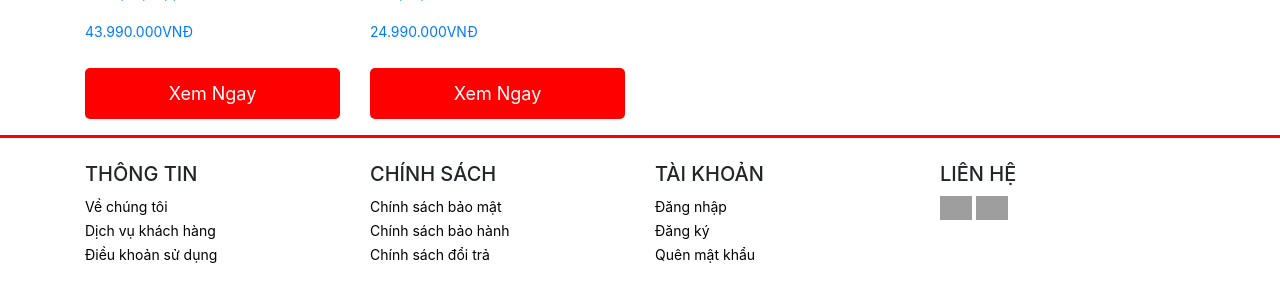
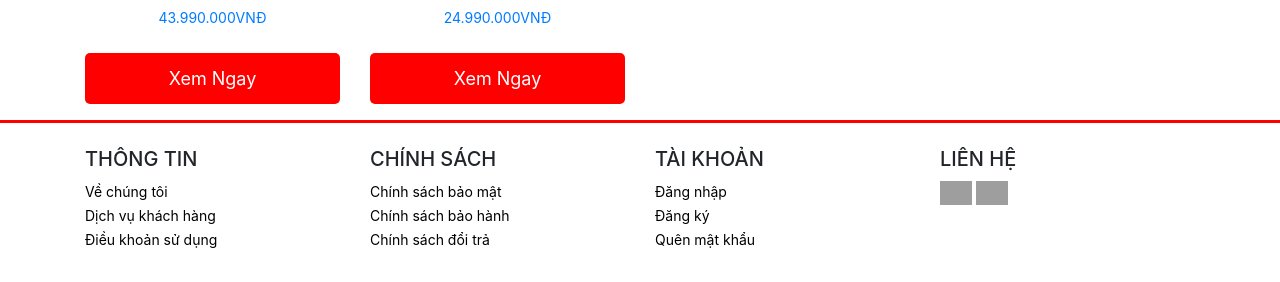
Before and after one commit to thetessen/MeShop, a PHP site: page /search?name=1 in a window 1280 px wide. Shown: the part 1729-2011 px from the top of the page. Run offline with PHP 8.4, Linux system fonts and the light colour scheme; data comes from the database, SQL or seed files in the repository; grey boxes are pictures that could not be loaded.

Commit message:
Sửa hiển thị search

```diff
--- a/views/search.php
+++ b/views/search.php
@@ -16,7 +16,7 @@
             <a href="sanpham.php?id=<?php echo $data['id_sanpham'] ?>" class="product">
                <img src= "<?php echo $data['anhdaidien'] ?>" class="img-responsive" style="width:100%" alt="Image">
                <p><?php echo $data['ten'] ?></p>
-               <?php echo  number_format( $data['gia'], 0, ',', '.'). ".000VNĐ" ?>
+               <p class="alignCenter"><?php echo number_format( $data['gia'], 0, ',', '.'). ".000VNĐ" ?></p>
                <p>
             <a href="sanpham.php?id=<?php echo $data['id_sanpham'] ?>" class="me-btn" style="color:white">Xem Ngay</a></p>
             </a>
```
